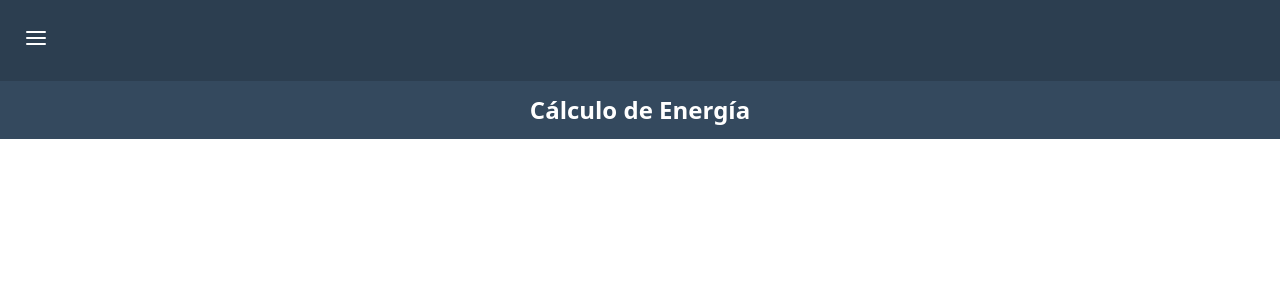
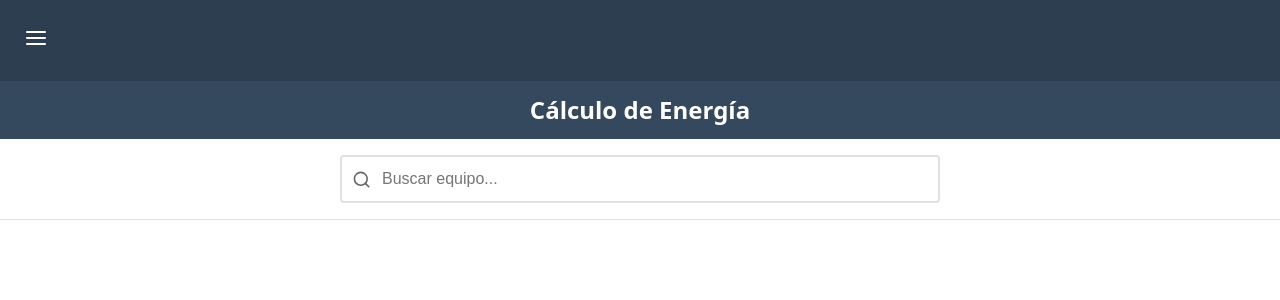
Before and after one commit to rgap/Energy-Consumption-and-Solar-Sizing-Calculator, a React (Vite) app: page / in a window 1280 px wide. Shown: the top 300 px of the page. Built offline with nearby package versions, Linux system fonts and the light colour scheme.

Commit message:
feat: added a search bar

```diff
--- a/src/App.css
+++ b/src/App.css
@@ -56,3 +56,40 @@ body {
   font-size: 1.5rem;
   margin: 0;
 }
+
+.search-section {
+  width: 100%;
+  padding: 1rem;
+  background-color: #ffffff;
+  border-bottom: 1px solid #e1e1e1;
+}
+
+.search-container {
+  max-width: 600px;
+  margin: 0 auto;
+  position: relative;
+  display: flex;
+  align-items: center;
+}
+
+.search-icon {
+  position: absolute;
+  left: 12px;
+  color: #666;
+  font-size: 1.2rem;
+  pointer-events: none;
+}
+
+.search-input {
+  width: 100%;
+  padding: 0.8rem 1rem 0.8rem 2.5rem;
+  font-size: 1rem;
+  border: 2px solid #e1e1e1;
+  border-radius: 4px;
+  outline: none;
+  transition: border-color 0.2s ease;
+}
+
+.search-input:focus {
+  border-color: #2c3e50;
+}
--- a/src/App.tsx
+++ b/src/App.tsx
@@ -1,13 +1,18 @@
-import { useState } from 'react'
-import { FiMenu } from 'react-icons/fi'
-import './App.css'
+import { useState } from "react";
+import { FiMenu, FiSearch } from "react-icons/fi";
+import "./App.css";
 
 function App() {
-  const [isMenuOpen, setIsMenuOpen] = useState(false)
+  const [isMenuOpen, setIsMenuOpen] = useState(false);
+  const [searchQuery, setSearchQuery] = useState("");
 
   const handleMenuClick = () => {
-    setIsMenuOpen(!isMenuOpen)
-  }
+    setIsMenuOpen(!isMenuOpen);
+  };
+
+  const handleSearchChange = (event: React.ChangeEvent<HTMLInputElement>) => {
+    setSearchQuery(event.target.value);
+  };
 
   return (
     <div className="app-container">
@@ -19,8 +24,20 @@ function App() {
       <div className="title-section">
         <h1>Cálculo de Energía</h1>
       </div>
+      <div className="search-section">
+        <div className="search-container">
+          <FiSearch className="search-icon" />
+          <input
+            type="text"
+            className="search-input"
+            placeholder="Buscar equipo..."
+            value={searchQuery}
+            onChange={handleSearchChange}
+          />
+        </div>
+      </div>
     </div>
-  )
+  );
 }
 
-export default App
+export default App;
```
